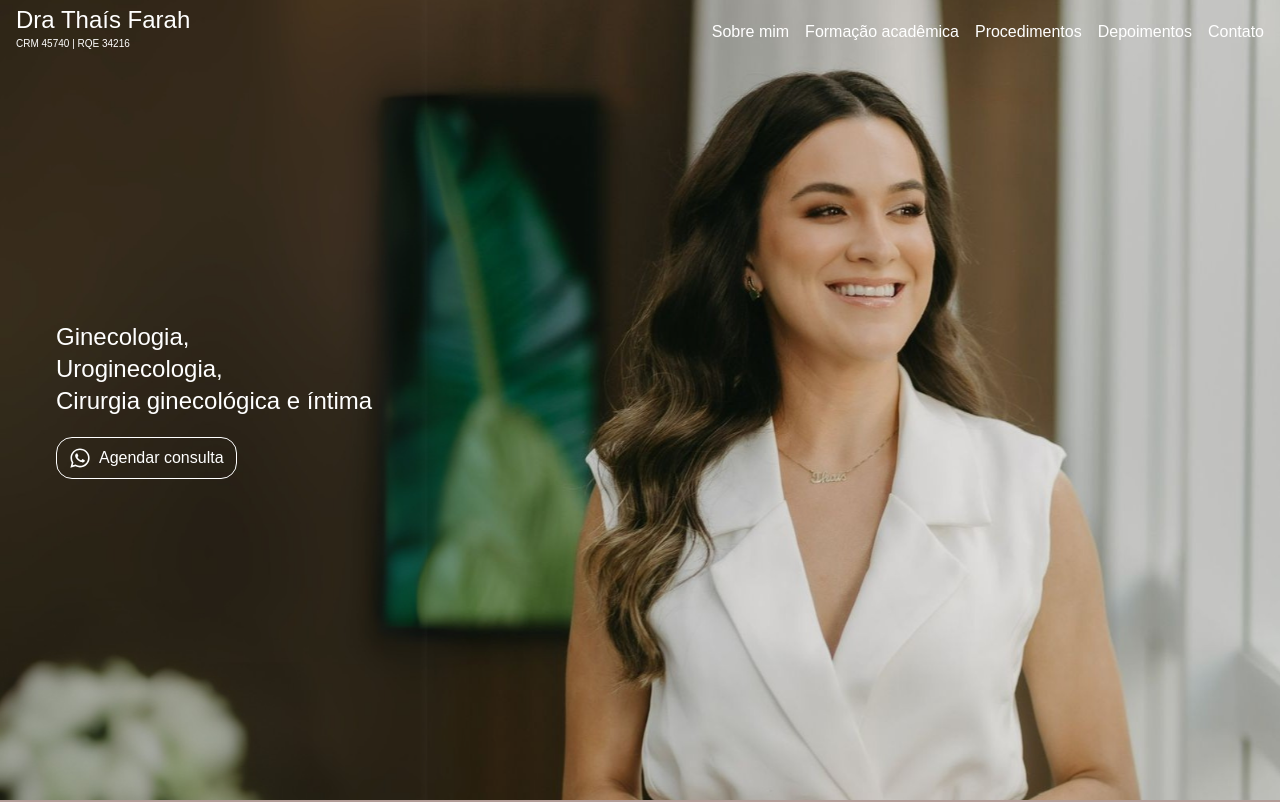
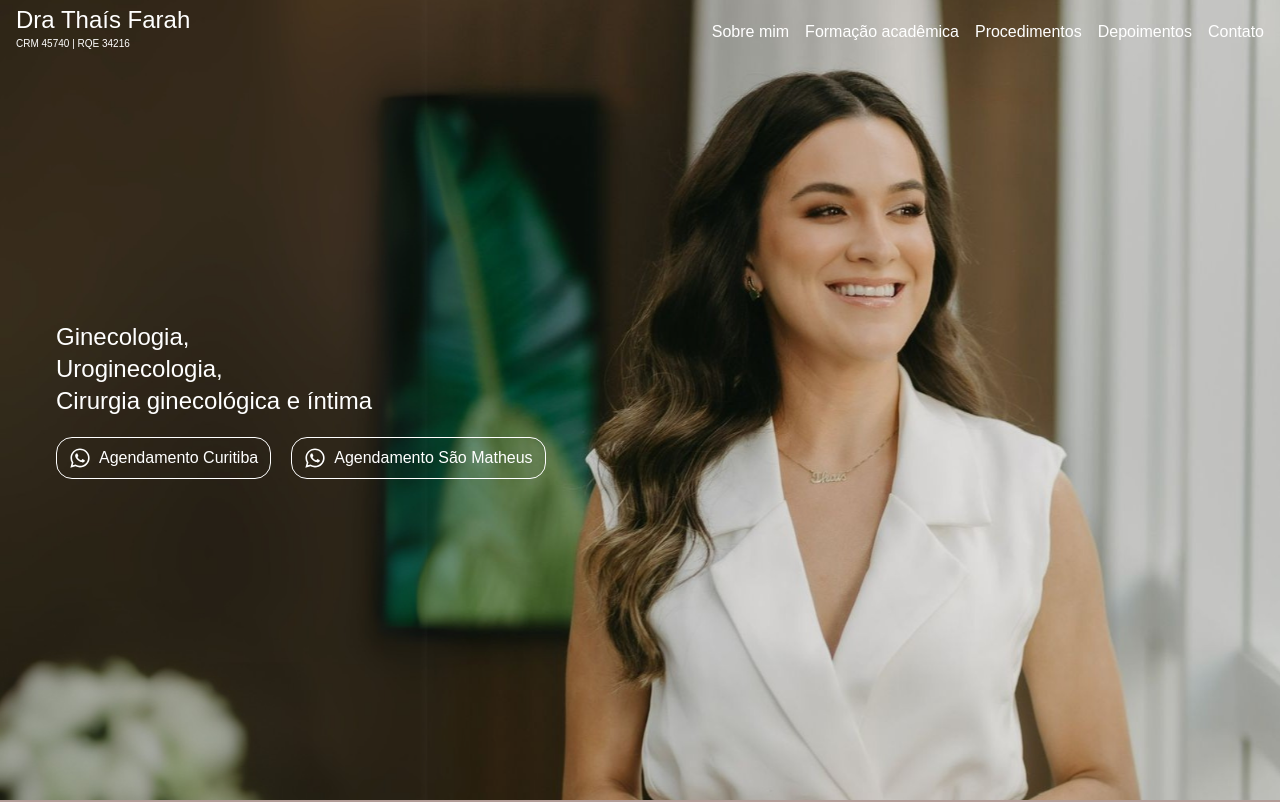
Before and after one commit to MatheusKerscher/thais-farah, a React (Vite) app: page / in a window 1280 px wide. Shown: the top 802 px of the page. Built offline with nearby package versions, Linux system fonts and the light colour scheme; a web font is replaced by a local one.

Commit message:
Update the link on the button in header component

```diff
--- a/src/components/ButtonWhatsApp/index.tsx
+++ b/src/components/ButtonWhatsApp/index.tsx
@@ -6,16 +6,21 @@ import { WhatsAppContext } from "../../context/WhatsAppContext";
 type ButtonWhatsAppProps = {
   text: string;
   styleClass?: string;
+  ownUrl?: boolean;
+  url?: string;
 };
 
 const ButtonWhatsApp = ({
   text,
   styleClass = "border-1 border-primary text-primary",
+  ownUrl = false,
+  url,
 }: ButtonWhatsAppProps) => {
-  const { whatsAppUrl } = useContext(WhatsAppContext);
+  const { whatsAppUrl, whatsAppMessage } = useContext(WhatsAppContext);
+
   return (
     <a
-      href={whatsAppUrl}
+      href={(ownUrl ? url : whatsAppUrl) + whatsAppMessage}
       target="_blank"
       rel="noopner noreferrer"
       className={`w-fit flex items-center text-center gap-2 cursor-pointer rounded-2xl py-2 px-3 transition-all duration-200 hover:scale-102 ${styleClass}`}
--- a/src/components/Contact/index.tsx
+++ b/src/components/Contact/index.tsx
@@ -6,7 +6,7 @@ import { useContext } from "react";
 import { WhatsAppContext } from "../../context/WhatsAppContext";
 
 const Contact = () => {
-  const { whatsAppUrl } = useContext(WhatsAppContext);
+  const { whatsAppUrl, whatsAppMessage } = useContext(WhatsAppContext);
 
   return (
     <section id="contact" className="px-6 md:px-15 py-8 bg-secondary">
@@ -20,7 +20,7 @@ const Contact = () => {
         <RevealOnScroll direction="up">
           <a
             className="flex flex-col gap-2 items-center p-4 bg-primary rounded-2xl shadow-lg"
-            href={whatsAppUrl}
+            href={whatsAppUrl + whatsAppMessage}
             target="_blank"
             rel="noopner noreferrer"
           >
--- a/src/components/Header/Navbar/index.tsx
+++ b/src/components/Header/Navbar/index.tsx
@@ -4,7 +4,7 @@ import { FaInstagram, FaWhatsapp } from "react-icons/fa6";
 import { WhatsAppContext } from "../../../context/WhatsAppContext";
 
 const Navbar = () => {
-  const { whatsAppUrl } = useContext(WhatsAppContext);
+  const { whatsAppUrl, whatsAppMessage } = useContext(WhatsAppContext);
 
   const [isOpen, setIsOpen] = useState(false);
   const listRef = useRef<HTMLUListElement | null>(null);
@@ -212,7 +212,7 @@ const Navbar = () => {
 
           <li>
             <a
-              href={whatsAppUrl}
+              href={whatsAppUrl + whatsAppMessage}
               target="_blank"
               rel="noopner noreferrer"
             >
--- a/src/components/Header/index.tsx
+++ b/src/components/Header/index.tsx
@@ -3,7 +3,7 @@ import RevealOnScroll from "../RevealOnScroll";
 
 import Navbar from "./Navbar";
 
-import "./index.css"
+import "./index.css";
 
 const Header = () => {
   return (
@@ -24,8 +24,17 @@ const Header = () => {
 
             <div className="flex justify-center flex-wrap gap-5 md:justify-start">
               <ButtonWhatsApp
-                text="Agendar consulta"
+                text="Agendamento Curitiba"
                 styleClass="text-white border-1 border-white"
+                ownUrl={true}
+                url="https://wa.me/5541999901065?text=Ol%C3%A1%2C%20gostaria%20de%20agendar%20uma%20consulta%20com%20a%20Dra%20Tha%C3%ADs%20Farah!"
+              />
+
+              <ButtonWhatsApp
+                text="Agendamento São Matheus"
+                styleClass="text-white border-1 border-white"
+                ownUrl={true}
+                url="https://wa.me/5542998546020?text=Ol%C3%A1%2C%20gostaria%20de%20agendar%20uma%20consulta%20com%20a%20Dra%20Tha%C3%ADs%20Farah!"
               />
             </div>
           </RevealOnScroll>
--- a/src/context/WhatsAppContext.tsx
+++ b/src/context/WhatsAppContext.tsx
@@ -6,12 +6,15 @@ type WhatsAppProviderProps = {
 
 type WhatsAppContextProps = {
   whatsAppUrl: string;
+  whatsAppMessage: string;
 };
 
 const WhatsAppContext = createContext({} as WhatsAppContextProps);
 
 const WhatsAppProvider = ({ children }: WhatsAppProviderProps) => {
   const [whatsAppUrl, setWhatsAppUrl] = useState("");
+  const [whatsMessage, setWhatsMessage] = useState("");
+
   useEffect(() => {
     const params = window.location.search?.substring(1)?.split("&");
     let whatsAppUrl = "https://wa.me/5541999901065?text=";
@@ -58,13 +61,15 @@ const WhatsAppProvider = ({ children }: WhatsAppProviderProps) => {
       }
     }
 
-    setWhatsAppUrl(whatsAppUrl + encodeURIComponent(whatsAppMessage));
+    setWhatsMessage(encodeURIComponent(whatsAppMessage));
+    setWhatsAppUrl(whatsAppUrl);
   }, []);
 
   return (
     <WhatsAppContext.Provider
       value={{
         whatsAppUrl: whatsAppUrl,
+        whatsAppMessage: whatsMessage,
       }}
     >
       {children}
```
